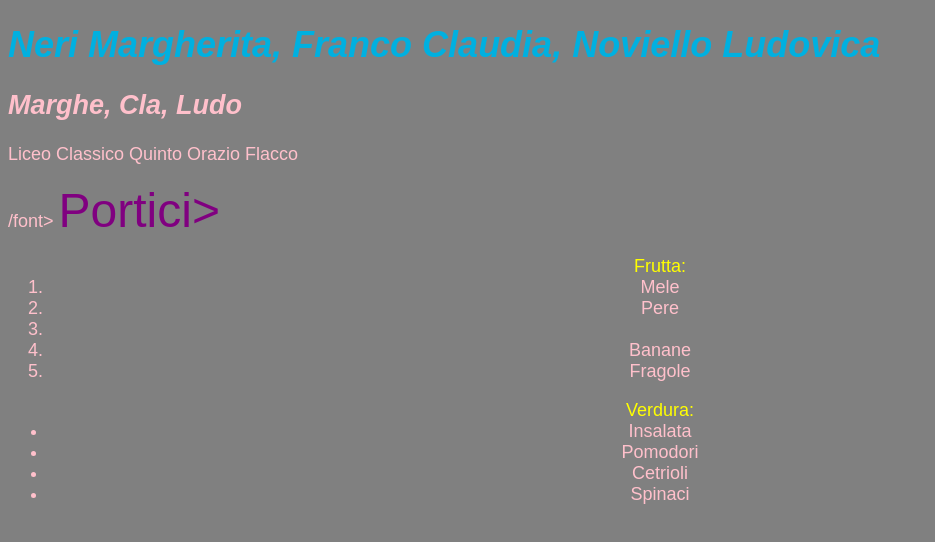
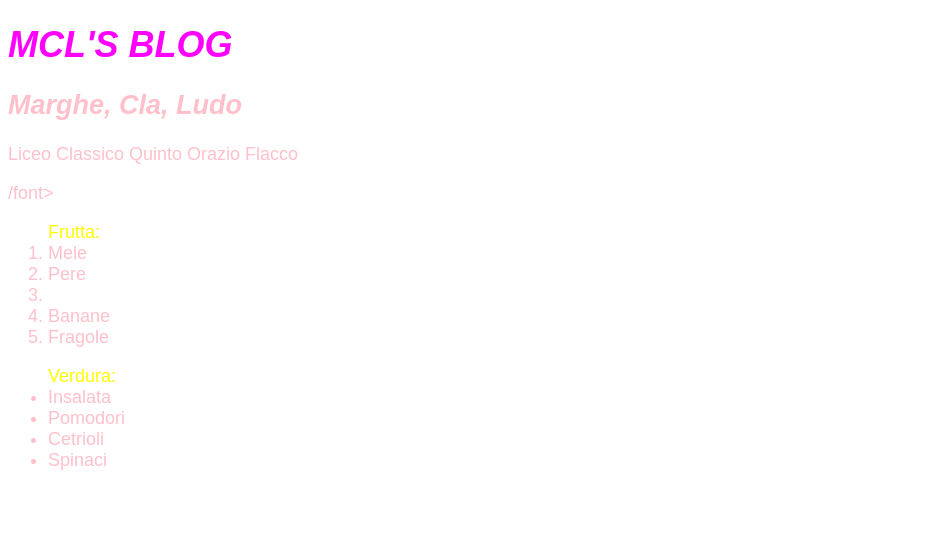
Before and after one commit to claludomarghe/claludomarghe.github.io, a plain HTML site: page index.html in a window 1280 px wide. Shown: the whole page, without its empty margins (0-935 px from the left). Drawn offline with Linux system fonts and the light colour scheme.

Commit message:
Update index.html

```diff
--- a/index.html
+++ b/index.html
@@ -2,14 +2,11 @@
 <html>
   <head>
     <title>Informatic Class</title>
-    <body bgcolor="grey">
-      <font face="arial" size="+1" color="sky blue">
-        <h1><I> Neri Margherita, Franco Claudia, Noviello Ludovica</I></h1></font>
+      <font face="arial" size="+1" color="FUCHSIA">
+        <h1><I> MCL'S BLOG </I></h1></font>
         <font face="arial" size="+1" color="pink">
         <h2><I>Marghe, Cla, Ludo</I></h2>
         <p>Liceo Classico Quinto Orazio Flacco</p>/font>
-        <font face="arial" size="+6" color="purple">Portici></font>
-         <DIV ALIGN=CENTER>
            <ol>
              <font face="arial" color="yellow">
                Frutta:
@@ -32,12 +29,9 @@
                <li>Spinaci</li>
              </font>
            </ul>
-         </DIV>
+
+
         </body>
-        </html>
-
-               </li>
-           </ul>
 
 
   </head>
```
